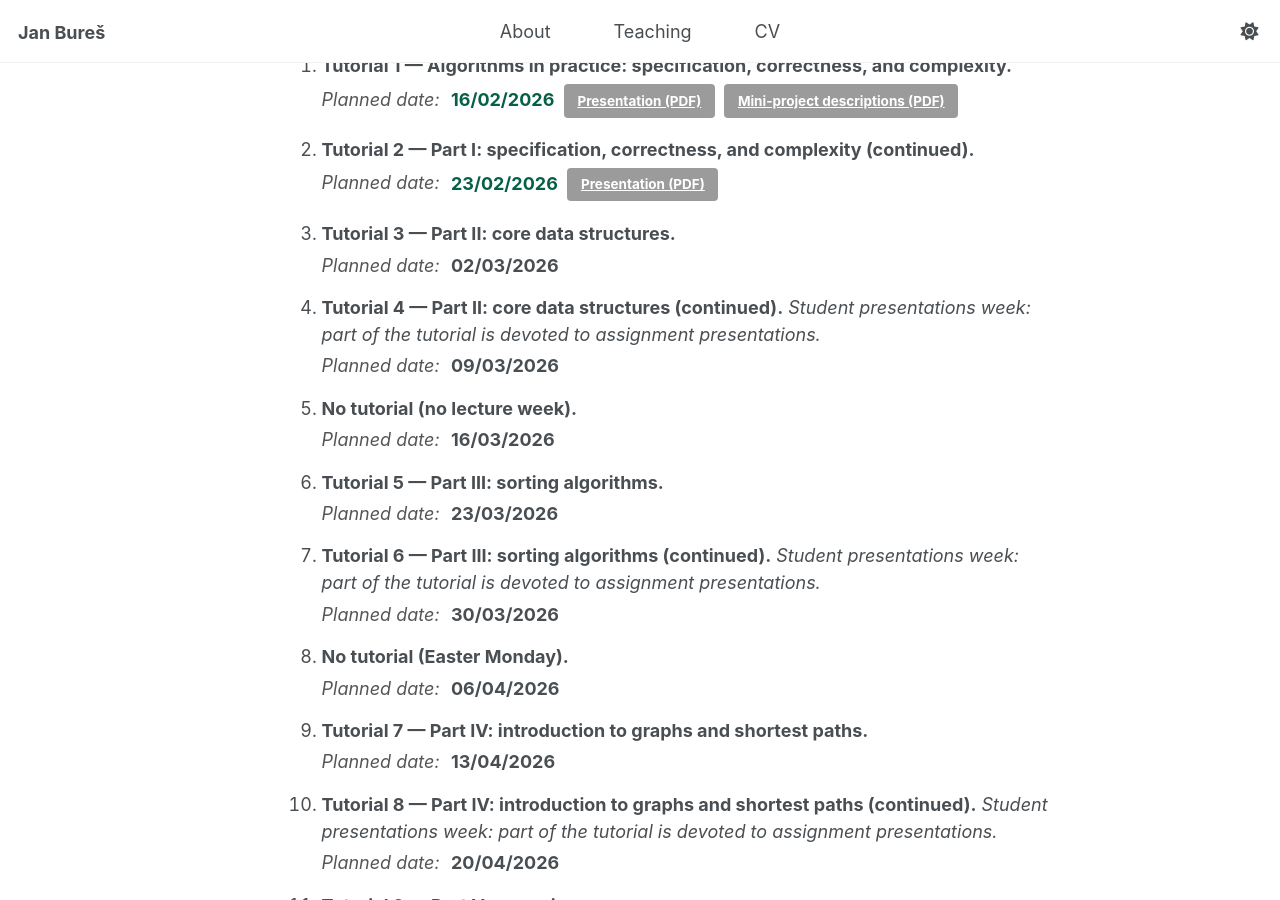
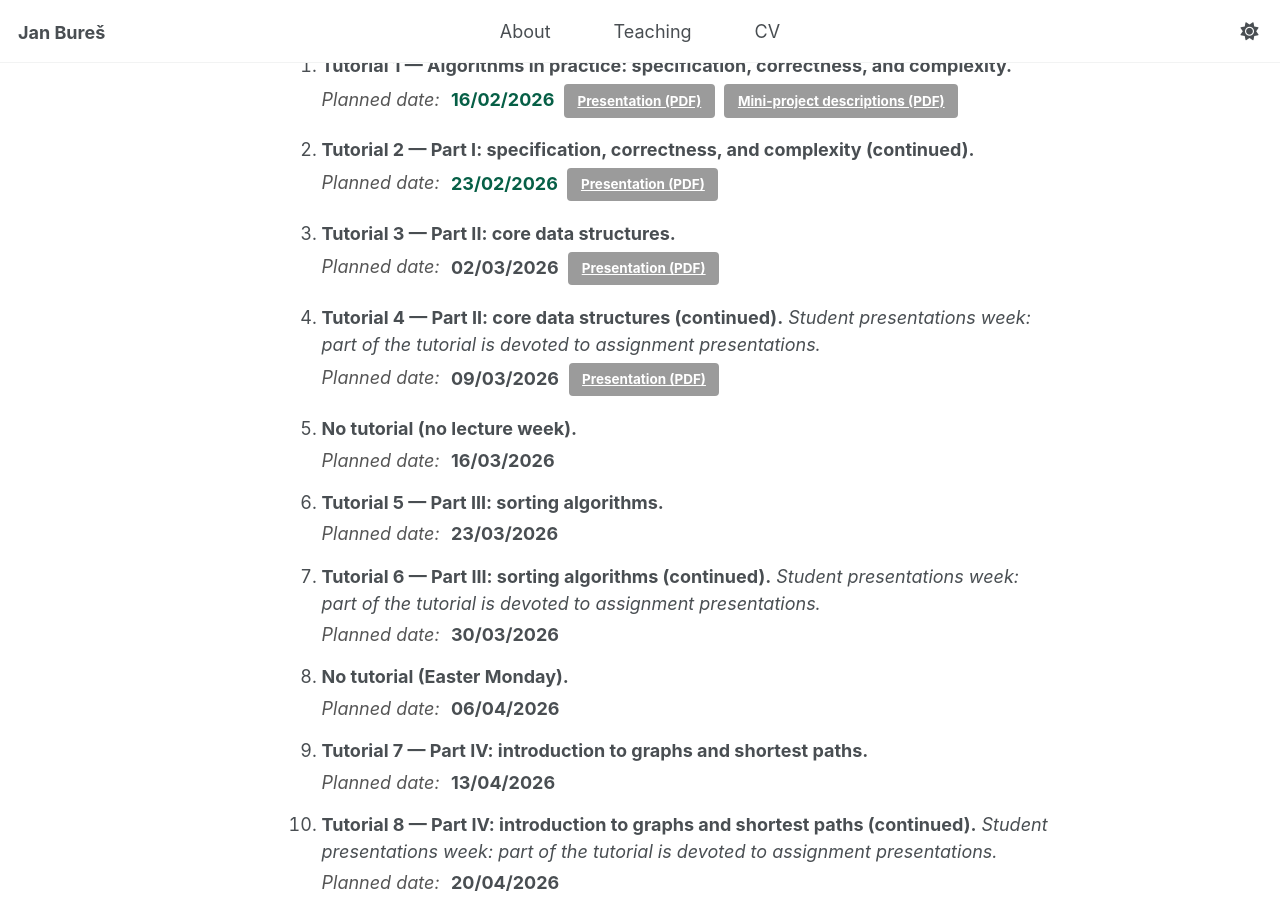
Before and after one commit to buresjan/buresjan.github.io, a Jekyll site: the page built from _teaching/18yzalg.md, in a window 1280 px wide and 900 px high, scrolled down 664 px. Built offline with Jekyll 4.4.1, drawn with Linux system fonts in a browser that asks for light colours.

Commit message:
changes in ZALG

```diff
--- a/_teaching/18yzalg.md
+++ b/_teaching/18yzalg.md
@@ -73,7 +73,7 @@ html[data-theme="dark"] .btn.lp-btn { color: #181818; }
    <div class="lp-date">
      <span class="label">Planned date:</span>
      <span class="date">02/03/2026</span>
-     <!-- <a class="btn" href="{{ '/files/yzalg/ex03.pdf' | relative_url }}" download>Task sheet (PDF)</a> -->
+     <a class="btn" href="{{ '/files/yzalg/ex03.pdf' | relative_url }}" download>Presentation (PDF)</a>
    </div>
 
 4. **Tutorial 4 — Part II: core data structures (continued).**
@@ -81,7 +81,7 @@ html[data-theme="dark"] .btn.lp-btn { color: #181818; }
    <div class="lp-date">
      <span class="label">Planned date:</span>
      <span class="date">09/03/2026</span>
-     <!-- <a class="btn" href="{{ '/files/yzalg/ex04.pdf' | relative_url }}" download>Task sheet (PDF)</a> -->
+     <a class="btn" href="{{ '/files/yzalg/ex04.pdf' | relative_url }}" download>Presentation (PDF)</a>
    </div>
 
 5. **No tutorial (no lecture week).**
```
Also changed, not shown: 2 other files.
